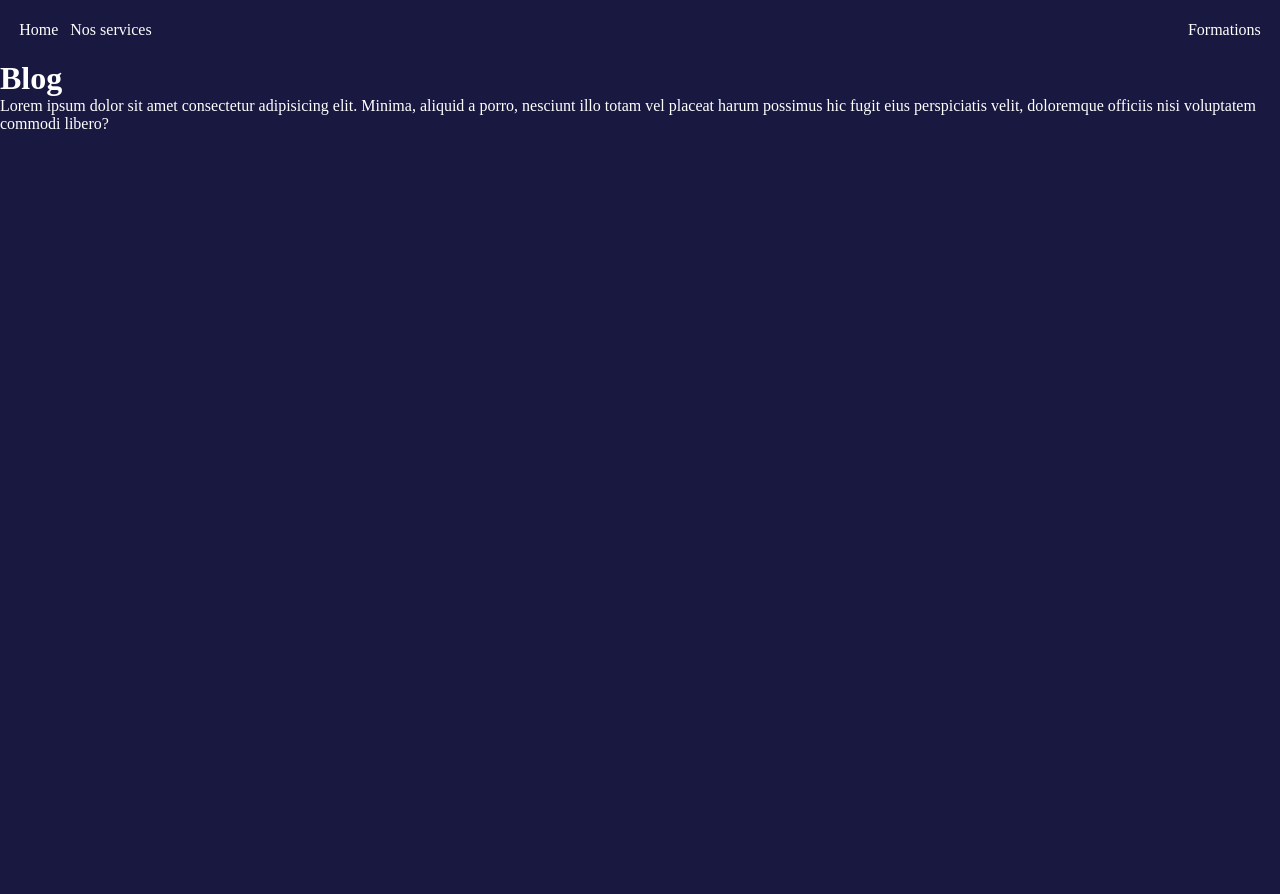
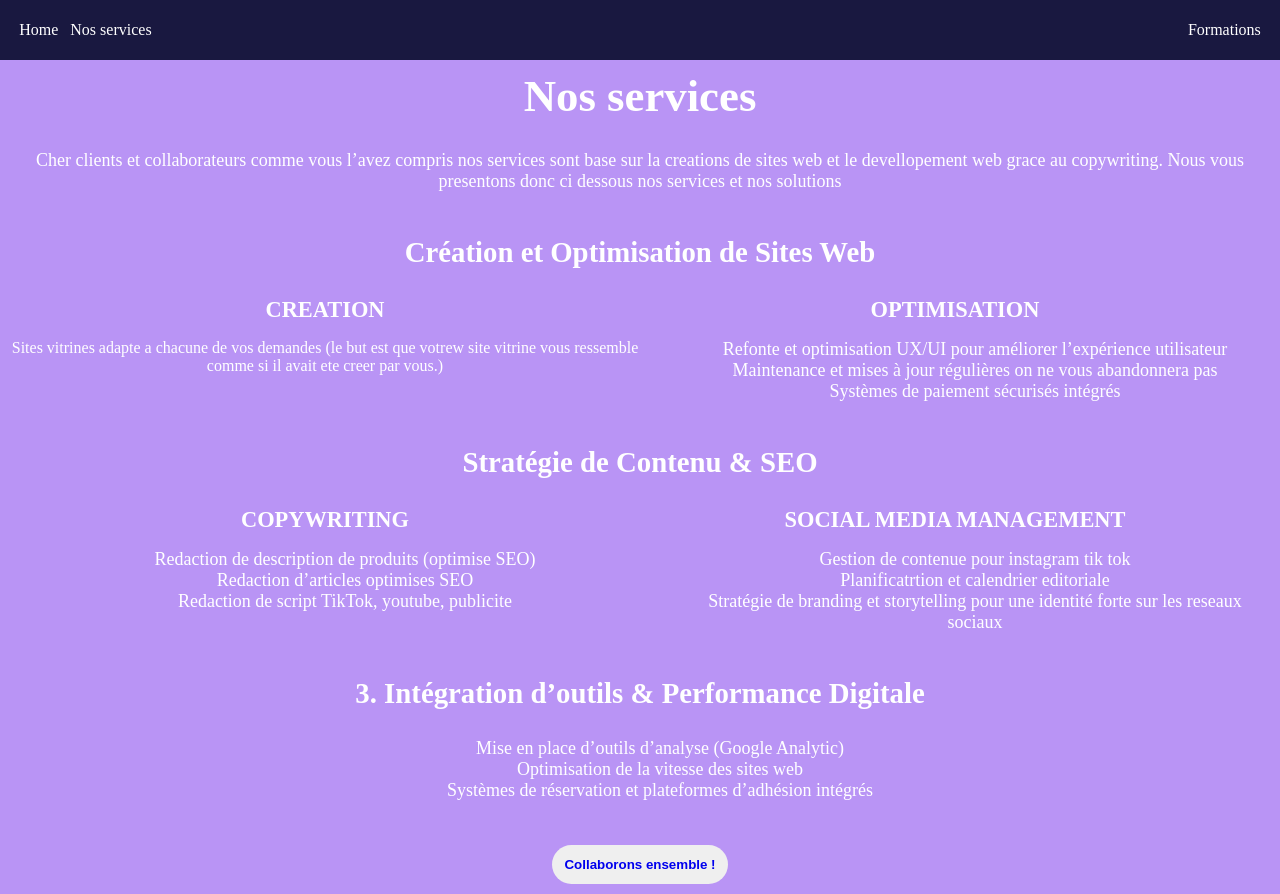
Before and after one commit to danielOkpe/sd-gency, a Nuxt app: page /Services in a window 1280 px wide. Before the commit the page ends 800 px from the top, so only its background shows below. Built offline with nearby package versions, Linux system fonts and the light colour scheme.

Commit message:
init services pages

```diff
--- a/pages/Formations.vue
+++ b/pages/Formations.vue
@@ -24,7 +24,6 @@
           </p>
           <p>Réserve ta première visio gratuite pour définir tes besoins :</p>
           <div class="calendly-inline-widget" data-url="https://calendly.com/dnlokpe1/coiffure" ></div>
-
         </div>
 
         <!-- Call to action -->
--- a/pages/Services.vue
+++ b/pages/Services.vue
@@ -1,4 +1,112 @@
 <template>
-    <h1>Blog</h1>
-    <p>Lorem ipsum dolor sit amet consectetur adipisicing elit. Minima, aliquid a porro, nesciunt illo totam vel placeat harum possimus hic fugit eius perspiciatis velit, doloremque officiis nisi voluptatem commodi libero?</p>
+    <div class="container">
+    <section>
+        <h2>Nos services</h2>
+        <p>Cher clients et collaborateurs comme vous l’avez compris nos services sont base sur la creations de sites web et le devellopement web grace au copywriting. Nous vous presentons donc ci dessous nos services et nos solutions</p>
+    </section>
+
+    <section>
+        <h3>Création et Optimisation de Sites Web</h3>
+        <div>
+        <article>
+            <h4>CREATION</h4>
+            Sites vitrines adapte a chacune de vos demandes (le but est que votrew site vitrine vous ressemble comme si il avait ete creer par vous.)
+        </article>
+        <article>
+            <h4>OPTIMISATION</h4>
+            <ul>
+                <li>Refonte et optimisation UX/UI pour améliorer l’expérience utilisateur</li>
+                <li>Maintenance et mises à jour régulières on ne vous abandonnera pas</li>
+                <li>Systèmes de paiement sécurisés intégrés</li>
+            </ul>
+        </article>
+        </div>
+    </section>
+
+    <section>
+        <h3>Stratégie de Contenu & SEO</h3>
+        <div>
+        <article>
+            <h4>COPYWRITING</h4>
+            <ul>
+                <li>Redaction de description de produits (optimise SEO)</li>
+                <li>Redaction d’articles optimises SEO</li>
+                <li>Redaction de script TikTok, youtube, publicite</li>
+            </ul>
+        </article>
+        <article>
+            <h4>SOCIAL MEDIA MANAGEMENT</h4>
+            <ul>
+                <li>Gestion de contenue pour instagram tik tok </li>
+                <li>Planificatrtion et calendrier editoriale </li>
+                <li>Stratégie de branding et storytelling pour une identité forte sur les reseaux sociaux </li>
+            </ul>
+        </article>
+        </div>
+    </section>
+
+    <section>
+        <h3>3. Intégration d’outils & Performance Digitale</h3>
+        <ul>
+            <li>Mise en place d’outils d’analyse (Google Analytic)</li>
+            <li>Optimisation de la vitesse des sites web</li>
+            <li>Systèmes de réservation et plateformes d’adhésion intégrés</li>
+        </ul>
+    </section>
+
+    <section class="button-section">
+        <Button link="form" content="Collaborons ensemble !" />
+    </section>
+    </div>
 </template>
+
+
+<script setup lang="ts">
+import Button from '~/components/Button.vue';
+
+</script>
+
+<style scoped>
+.container{
+    min-height: calc(100vh - 80px);
+    background-color: #b994f5;
+    padding: 10px;
+}
+
+section{
+    margin-bottom: 5.5vh;
+    display: flex;
+    flex-direction: column;
+    gap: 3.5vh;
+    align-items: center;
+}
+
+section div{
+    display: grid;
+    grid-template-columns: repeat(2,1fr);
+    text-align: center;
+}
+
+h4{
+    margin-bottom: 2vh;
+    font-size: 1.4rem;
+}
+
+h3{
+    font-size: 1.8rem;
+}
+
+h2{
+    font-size: 2.8rem;
+}
+
+p, li{
+    font-size: 18px;
+    text-align: center;
+}
+
+.button-section{
+    margin-bottom: 0;
+}
+
+</style>
```
